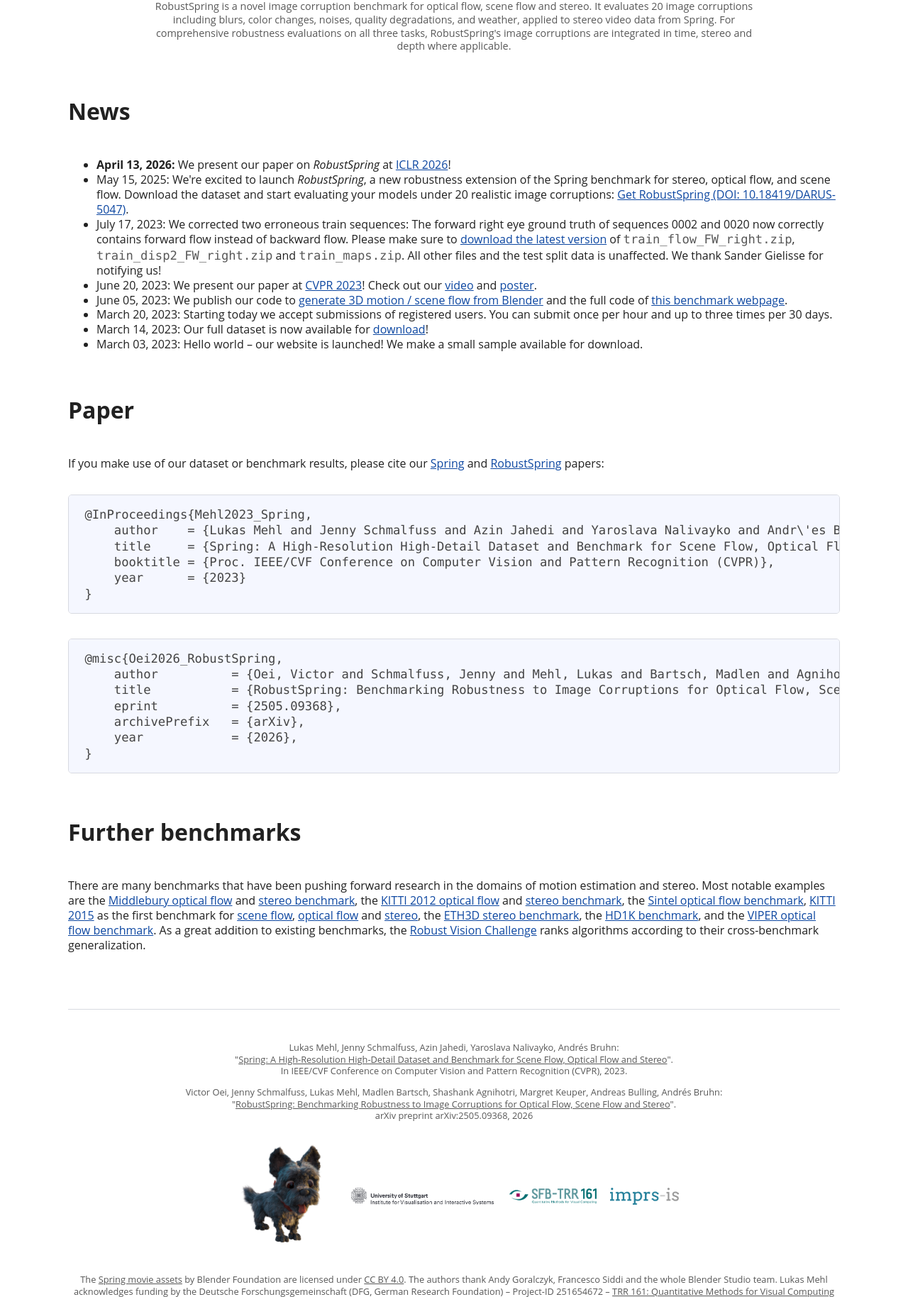
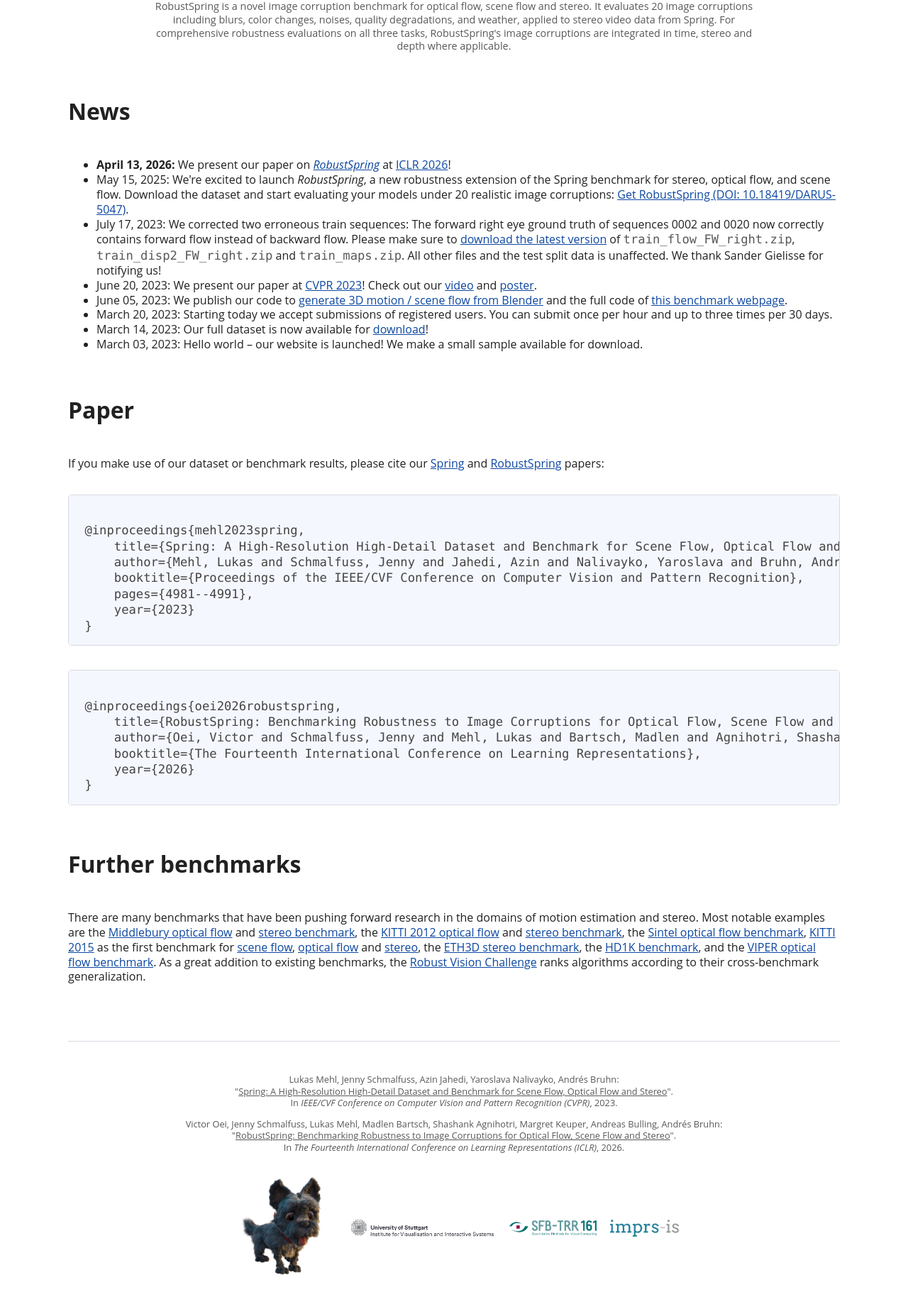
Before and after one commit to cv-stuttgart/springwebsite, a Django app: page / in a window 1280 px wide. Shown: the part 1559-3387 px from the top of the page at 71% size. Run offline with Django 4.2, Linux system fonts and the light colour scheme.

Commit message:
add ICLR RobustSpring citation

```diff
--- a/springeval/templates/springeval/base.html
+++ b/springeval/templates/springeval/base.html
@@ -84,13 +84,16 @@
 
     <footer>
         <p>Lukas Mehl, Jenny Schmalfuss, Azin Jahedi, Yaroslava Nalivayko, Andrés Bruhn:</br>"<a
-                href="https://arxiv.org/abs/2303.01943" target="_blank" rel="noopener noreferrer">Spring: A
+                href="https://openaccess.thecvf.com/content/CVPR2023/html/Mehl_Spring_A_High-Resolution_High-Detail_Dataset_and_Benchmark_for_Scene_Flow_CVPR_2023_paper.html"
+                target="_blank" rel="noopener noreferrer">Spring: A
                 High-Resolution High-Detail Dataset and Benchmark for Scene Flow, Optical Flow and Stereo</a>".</br>In
-            IEEE/CVF Conference on Computer Vision and Pattern Recognition (CVPR), 2023.</p>
-        <p>Victor Oei, Jenny Schmalfuss, Lukas Mehl, Madlen Bartsch, Shashank Agnihotri, Margret Keuper, Andreas Bulling, Andrés
-            Bruhn:</br>"<a href="https://arxiv.org/abs/2505.09368" target="_blank"
+            <i>IEEE/CVF Conference on Computer Vision and Pattern Recognition (CVPR)</i>, 2023.
+        </p>
+        <p>Victor Oei, Jenny Schmalfuss, Lukas Mehl, Madlen Bartsch, Shashank Agnihotri, Margret Keuper, Andreas
+            Bulling, Andrés Bruhn:</br>"<a href="https://openreview.net/forum?id=RebPBMrMmk" target="_blank"
                 rel="noopener noreferrer">RobustSpring: Benchmarking Robustness to Image Corruptions for Optical Flow,
-                Scene Flow and Stereo</a>".</br>arXiv preprint arXiv:2505.09368, 2026</p>
+                Scene Flow and Stereo</a>".</br>In <i>The Fourteenth International Conference on Learning
+                Representations (ICLR)</i>, 2026.</p>
         <table class="logotable">
             <tr>
                 <td style="width:25%;text-align:center" class="noborder"><img width="100%"
--- a/springeval/templates/springeval/index.html
+++ b/springeval/templates/springeval/index.html
@@ -3,7 +3,8 @@
 {% block content %}
 
 <p style="text-align: center;">
-  Welcome to the Spring and RobustSpring datasets and evaluation benchmark for stereo, optical flow, and scene flow estimation, including robustness evaluation under 20 realistic image corruptions!
+    Welcome to the Spring and RobustSpring datasets and evaluation benchmark for stereo, optical flow, and scene flow
+    estimation, including robustness evaluation under 20 realistic image corruptions!
 </p>
 
 
@@ -28,12 +29,6 @@
         </a>
     </div>
     <div class="startbutton">
-        <a href="https://arxiv.org/abs/2505.09368" target="_blank" rel="noopener noreferrer">
-            <h1>&#x1F4C4;</h1>
-            <p>RobustSpring<br>Paper<br>(ArXiv)</p>
-        </a>
-    </div>
-    <div class="startbutton">
         <a href="https://openaccess.thecvf.com/content/CVPR2023/supplemental/Mehl_Spring_A_High-Resolution_CVPR_2023_supplemental.pdf"
             target="_blank" rel="noopener noreferrer">
             <h1>&#x1F4C4;</h1>
@@ -41,9 +36,21 @@
         </a>
     </div>
     <div class="startbutton">
+        <a href="https://openreview.net/forum?id=RebPBMrMmk" target="_blank" rel="noopener noreferrer">
+            <h1>&#x1F4C4;</h1>
+            <p>RobustSpring<br>Paper<br>&nbsp;</p>
+        </a>
+    </div>
+    <div class="startbutton">
         <a href="https://arxiv.org/abs/2303.01943" target="_blank" rel="noopener noreferrer">
             <h1>&#x1F4C4;</h1>
             <p>Spring<br>Paper<br>(ArXiv)</p>
+        </a>
+    </div>
+    <div class="startbutton">
+        <a href="https://arxiv.org/abs/2505.09368" target="_blank" rel="noopener noreferrer">
+            <h1>&#x1F4C4;</h1>
+            <p>RobustSpring<br>Paper<br>(ArXiv)</p>
         </a>
     </div>
     <div class="startbutton">
@@ -104,8 +111,10 @@
 <h3>News</h3>
 <ul>
     <li>
-        <strong>April 13, 2026:</strong> We present our paper on <em>RobustSpring</em> at <a href="https://iclr.cc/" target="_blank"
-        rel="noopener noreferrer">ICLR 2026</a>!
+        <strong>April 13, 2026:</strong> We present our paper on <em><a
+                href="https://openreview.net/forum?id=RebPBMrMmk" target="_blank"
+                rel="noopener noreferrer">RobustSpring</a></em> at <a href="https://iclr.cc/" target="_blank"
+            rel="noopener noreferrer">ICLR 2026</a>!
     </li>
     <li>
         May 15, 2025: We're excited to launch <em>RobustSpring</em>, a new robustness extension of the
@@ -137,22 +146,25 @@
 </ul>
 
 <h3>Paper</h3>
-<p>If you make use of our dataset or benchmark results, please cite our <a href="https://arxiv.org/abs/2303.01943"
-        target="_blank" rel="noopener noreferrer">Spring</a> and <a href="https://arxiv.org/abs/2505.09368"
+<p>If you make use of our dataset or benchmark results, please cite our <a
+        href="https://openaccess.thecvf.com/content/CVPR2023/html/Mehl_Spring_A_High-Resolution_High-Detail_Dataset_and_Benchmark_for_Scene_Flow_CVPR_2023_paper.html"
+        target="_blank" rel="noopener noreferrer">Spring</a> and <a href="https://openreview.net/forum?id=RebPBMrMmk"
         target="_blank" rel="noopener noreferrer">RobustSpring</a> papers:</p>
-<pre><code>@InProceedings{Mehl2023_Spring,
-    author    = {Lukas Mehl and Jenny Schmalfuss and Azin Jahedi and Yaroslava Nalivayko and Andr\'es Bruhn},
-    title     = {Spring: A High-Resolution High-Detail Dataset and Benchmark for Scene Flow, Optical Flow and Stereo},
-    booktitle = {Proc. IEEE/CVF Conference on Computer Vision and Pattern Recognition (CVPR)},
-    year      = {2023}
+<pre><code>
+@inproceedings{mehl2023spring,
+    title={Spring: A High-Resolution High-Detail Dataset and Benchmark for Scene Flow, Optical Flow and Stereo},
+    author={Mehl, Lukas and Schmalfuss, Jenny and Jahedi, Azin and Nalivayko, Yaroslava and Bruhn, Andr{\'e}s},
+    booktitle={Proceedings of the IEEE/CVF Conference on Computer Vision and Pattern Recognition},
+    pages={4981--4991},
+    year={2023}
 }
 </code></pre>
-<pre><code>@misc{Oei2026_RobustSpring,
-    author          = {Oei, Victor and Schmalfuss, Jenny and Mehl, Lukas and Bartsch, Madlen and Agnihotri, Shashank and Keuper, Margret and Bulling, Andreas and Bruhn, Andr\'es},
-    title           = {RobustSpring: Benchmarking Robustness to Image Corruptions for Optical Flow, Scene Flow and Stereo},
-    eprint          = {2505.09368},
-    archivePrefix   = {arXiv},
-    year            = {2026},
+<pre><code>
+@inproceedings{oei2026robustspring,
+    title={RobustSpring: Benchmarking Robustness to Image Corruptions for Optical Flow, Scene Flow and Stereo},
+    author={Oei, Victor and Schmalfuss, Jenny and Mehl, Lukas and Bartsch, Madlen and Agnihotri, Shashank and Keuper, Margret and Bulling, Andreas and Bruhn, Andres},
+    booktitle={The Fourteenth International Conference on Learning Representations},
+    year={2026}
 }
 </code></pre>
 
```
